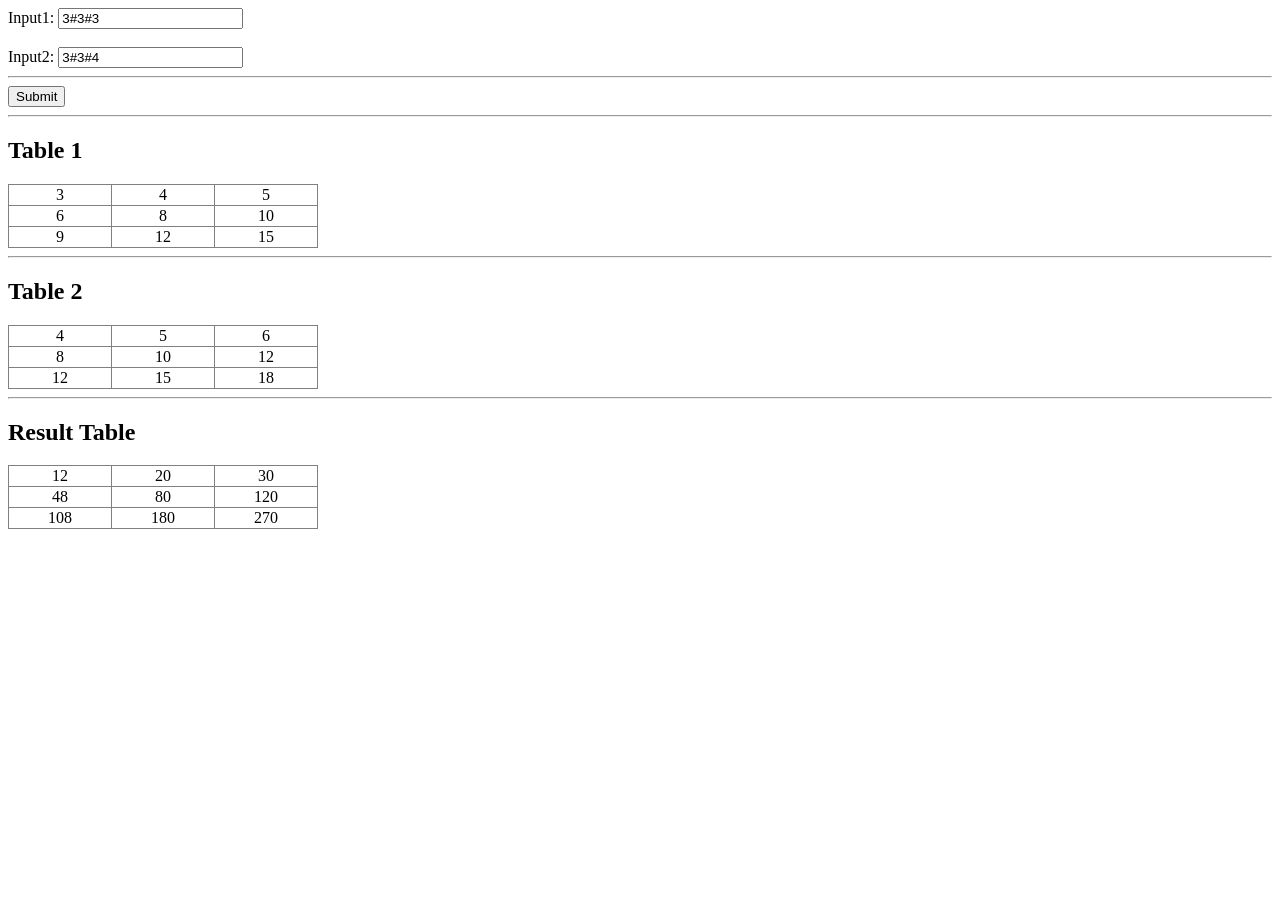
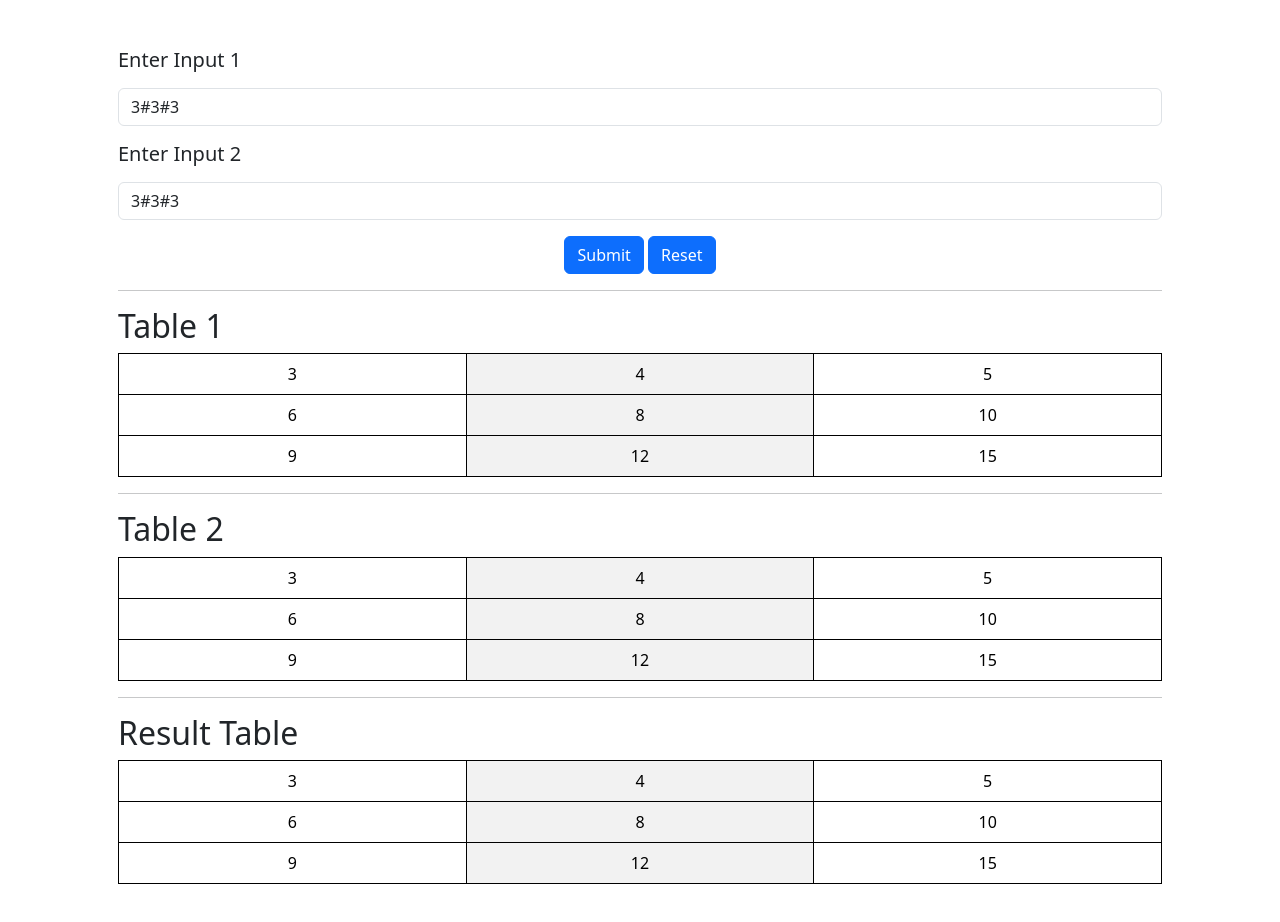
Before and after one commit to rohansurvase12/Practical_exam, a plain HTML site: page index.html in a window 1280 px wide. Both pictures are taken after a click on the button "Submit". Before the commit the page ends 800 px from the top, so only its background shows below. Drawn offline with nearby package versions, Linux system fonts and the light colour scheme.

Commit message:
Updated index.html

```diff
--- a/index.html
+++ b/index.html
@@ -5,15 +5,22 @@
     <meta charset="UTF-8">
     <meta http-equiv="X-UA-Compatible" content="IE=edge">
     <meta name="viewport" content="width=device-width, initial-scale=1.0">
+    <link href="https://cdn.jsdelivr.net/npm/bootstrap@5.3.0-alpha3/dist/css/bootstrap.min.css" rel="stylesheet" integrity="sha384-KK94CHFLLe+nY2dmCWGMq91rCGa5gtU4mk92HdvYe+M/SXH301p5ILy+dN9+nJOZ" crossorigin="anonymous">
     <title>Practical Exam</title>
     <style> /* OPTIONAL */
         table {
-            border-collapse: collapse;
+            /* border-collapse: collapse; */
+            border: 1px solid black;
         }
 
         td {
             width: 100px;
             text-align: center;
+            border: 1px solid black;
+        }
+
+        th{
+            border: 1px solid black;
         }
 
 
@@ -21,29 +28,49 @@
 </head>
 
 <body>
-    <form id="inputForm">
-        Input1: <input type="text" name="input1" value="3#3#3">
-        <br><br>
-        Input2: <input type="text" name="input2" value="3#3#4">
-        <hr>
-        <button>Submit</button>
-    </form>
+    <div class="container p-5" >
+
+        <form id ="inputForm">
+            <div class="mb-3">
+              <label for="input1" class="form-label"><h5>Enter Input 1</h5></label>
+              <input type="text" class="form-control" id="input1" value="3#3#3" >
+
+            </div>
+            <div class="mb-3">
+              <label for="input2" class="form-label"><h5>Enter Input 2</h5></label>
+              <input type="text" class="form-control" id="input2" value="3#3#3">
+            </div>
+
+            <center>
+                <button  class="btn btn-primary" id="btn">Submit</button>
+                <button  class="btn btn-primary" id="btnr">Reset</button></center>
+
+
+
+          </form>
+
     <hr>
     <h2>Table 1</h2>
-    <table border="1px" id="table1"> </table>
+
+    <table class="table table-striped-columns table table-hover"  id="table1"> </table>
     <hr>
      <h2>Table 2</h2>
-    <table border="1px" id="table2"> </table>
+    <table class= "table table-striped-columns table table-hover"  id="table2"> </table>
     <hr>
 
     <h2>Result Table</h2>
-    <table border="1px" id="table3"> </table>
+    <table class="table table-striped-columns table table-hover" id="table3"> </table>
+
+
+
+</div>
 
     <script>
-        const form = document.forms.inputForm
-        //OR
-        // const form = document.getElementById("inputForm")
-        form.addEventListener("submit", formSubmit)
+
+
+        const btn = document.getElementById('btn')
+
+        btn.addEventListener("click", formSubmit)
 
         function createTable(input) { // [rows, columns, startIndex]
             let table = []
@@ -99,9 +126,20 @@
 
         function formSubmit(event) {
             event.preventDefault()
+            console.log("Hello")
 
-            let input1 = form.input1.value;
-            let input2 = form.input2.value;
+            let input1 = document.getElementById("input1").value;
+            let input2 = document.getElementById("input2").value;
+
+            if(input1.length == 0){
+            alert("Check Input 1")
+            return;
+            }
+
+            if(input2.length == 0){
+            alert("Check Input 2")
+            return;
+            }
 
             input1 = input1.split("#");
             input2 = input2.split("#");
@@ -119,7 +157,14 @@
             displayTable(table2, "table2")
             displayTable(table3, "table3")
         }
+
+        const btn2 = document.getElementById('btnr')
+
+        btn2.addEventListener("click", ()=>{location.reload()})
     </script>
+
+<script src="https://cdn.jsdelivr.net/npm/@popperjs/core@2.11.7/dist/umd/popper.min.js" integrity="sha384-zYPOMqeu1DAVkHiLqWBUTcbYfZ8osu1Nd6Z89ify25QV9guujx43ITvfi12/QExE" crossorigin="anonymous"></script>
+<script src="https://cdn.jsdelivr.net/npm/bootstrap@5.3.0-alpha3/dist/js/bootstrap.min.js" integrity="sha384-Y4oOpwW3duJdCWv5ly8SCFYWqFDsfob/3GkgExXKV4idmbt98QcxXYs9UoXAB7BZ" crossorigin="anonymous"></script>
 </body>
 
 </html>
```
